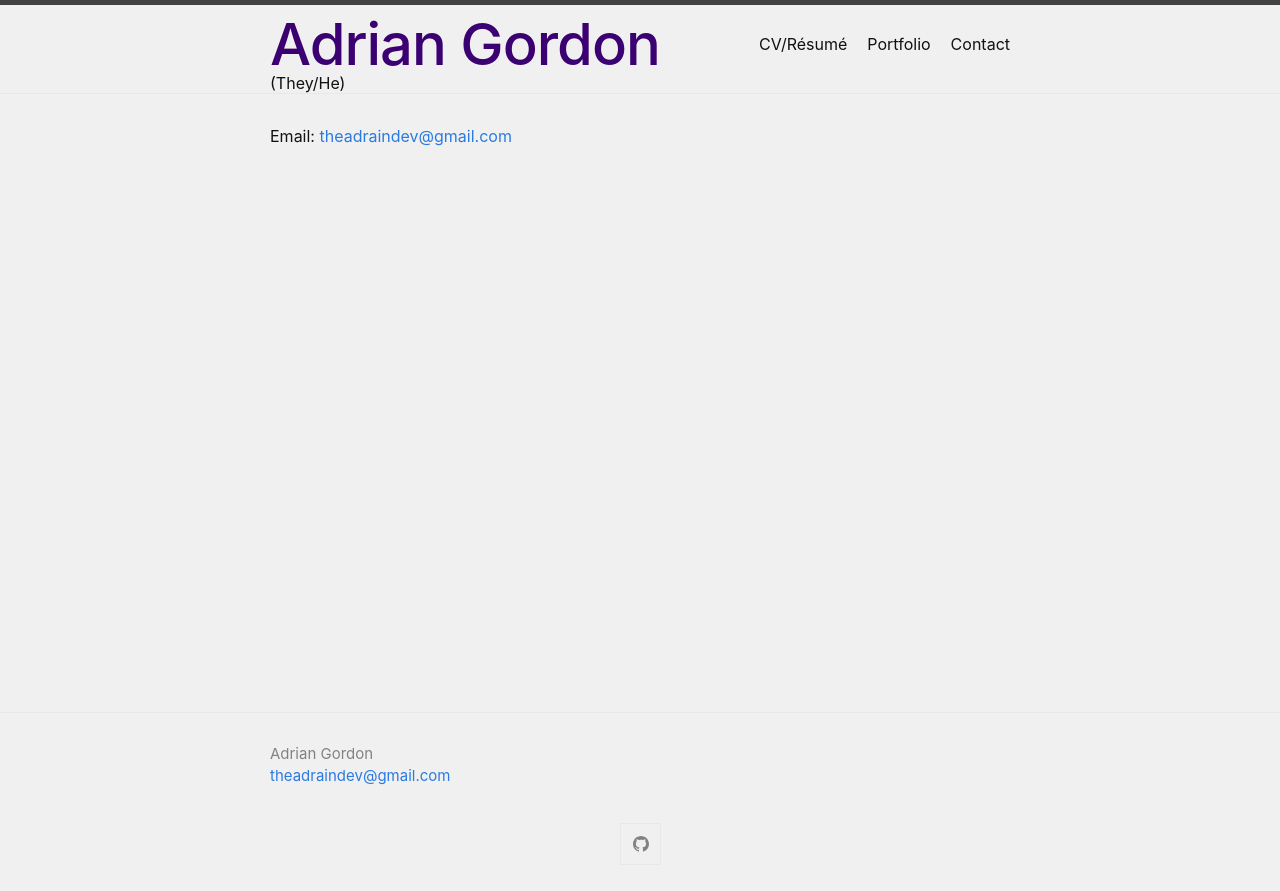
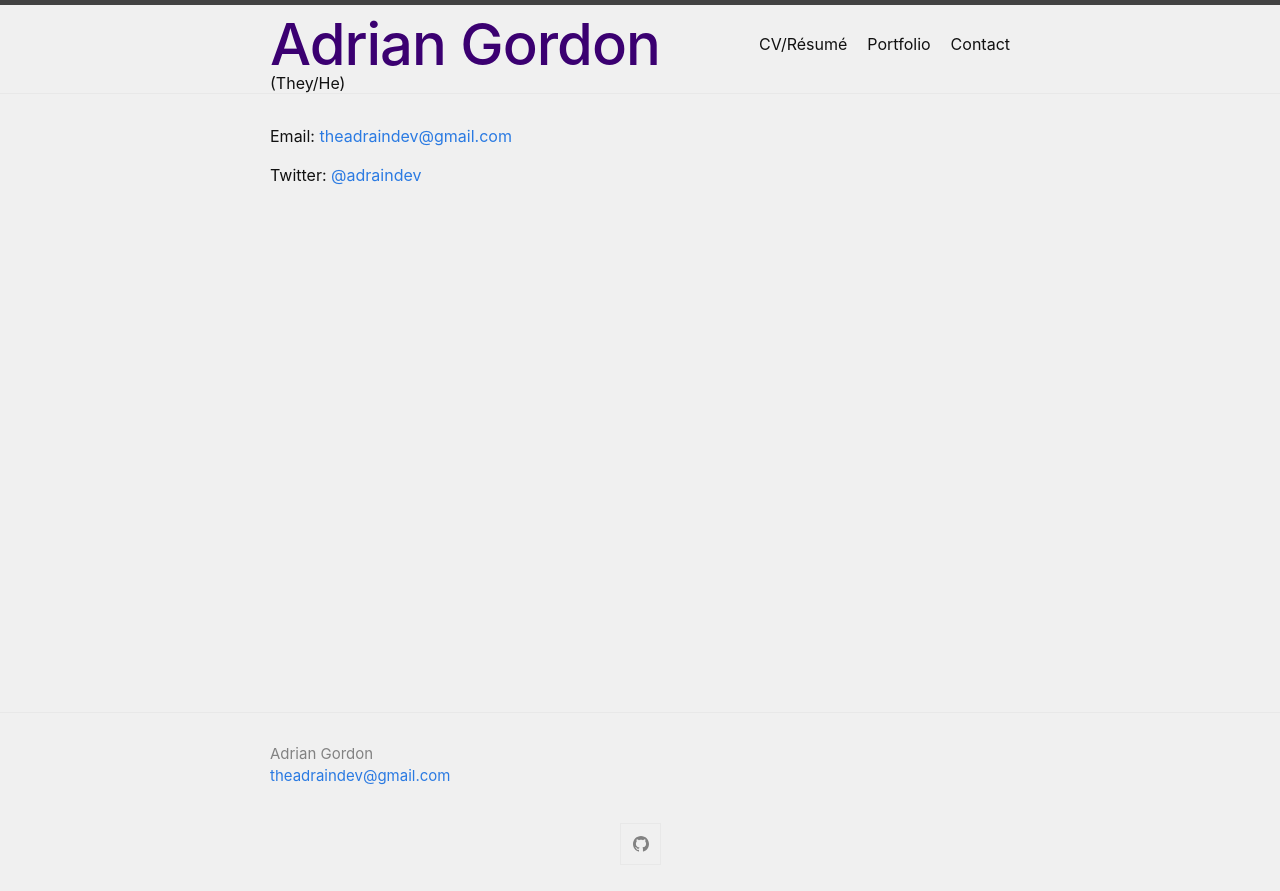
Before and after one commit to TheADrain/Portfolio, a Jekyll site: the page built from docs/contact.markdown, in a window 1280 px wide. Shown: the top 891 px of the page. Built offline with Jekyll 4.4.1, drawn with Linux system fonts in a browser that asks for light colours.

Commit message:
Update contact.markdown

```diff
--- a/docs/contact.markdown
+++ b/docs/contact.markdown
@@ -5,3 +5,5 @@ permalink: /contact/
 ---
 
 Email: [theadraindev@gmail.com](mailto:theadraindev@gmail.com)
+
+Twitter: [@adraindev](https://twitter.com/adraindev)
```
